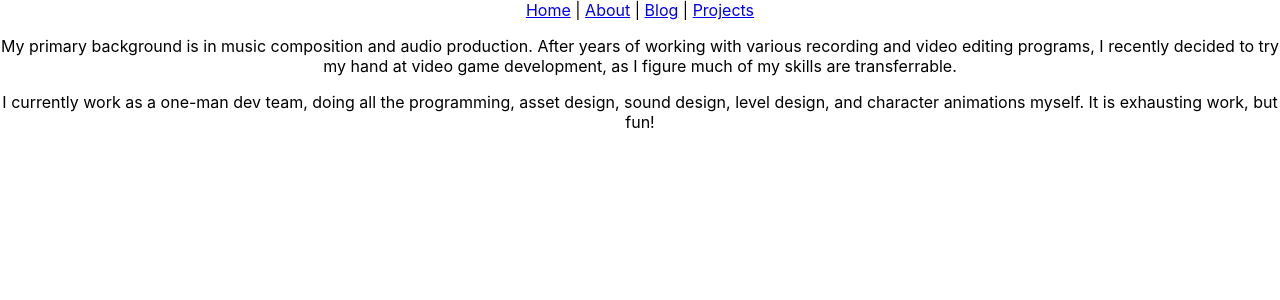
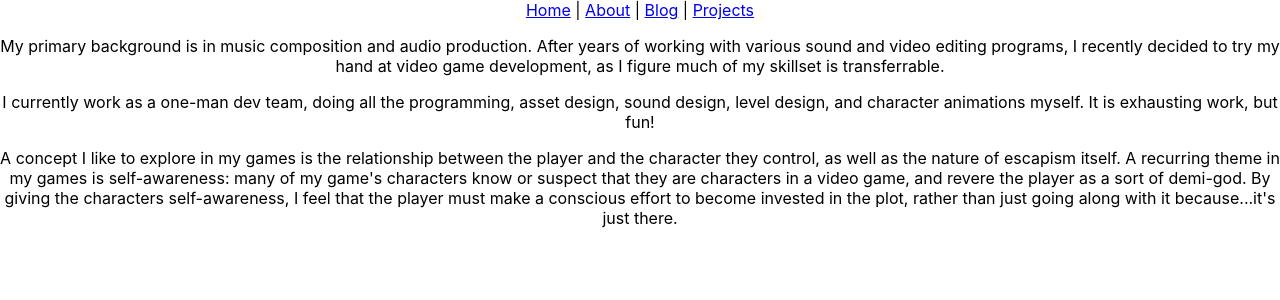
Before and after one commit to WDI-SEA/react-router-portfolio, a React (Create React App) app: page /about in a window 1280 px wide. Shown: the top 300 px of the page. Built offline with nearby package versions, Linux system fonts and the light colour scheme.

Commit message:
updated 'about' page

```diff
--- a/src/components/pages/About.js
+++ b/src/components/pages/About.js
@@ -4,8 +4,9 @@ class About extends Component {
     render() {
         return(
             <div>
-                <p>My primary background is in music composition and audio production. After years of working with various recording and video editing programs, I recently decided to try my hand at video game development, as I figure much of my skills are transferrable.</p>
+                <p>My primary background is in music composition and audio production. After years of working with various sound and video editing programs, I recently decided to try my hand at video game development, as I figure much of my skillset is transferrable.</p>
                 <p>I currently work as a one-man dev team, doing all the programming, asset design, sound design, level design, and character animations myself. It is exhausting work, but fun!</p>
+                <p>A concept I like to explore in my games is the relationship between the player and the character they control, as well as the nature of escapism itself. A recurring theme in my games is self-awareness: many of my game's characters know or suspect that they are characters in a video game, and revere the player as a sort of demi-god. By giving the characters self-awareness, I feel that the player must make a conscious effort to become invested in the plot, rather than just going along with it because...it's just there.</p>
             </div>
         )
     }
```
